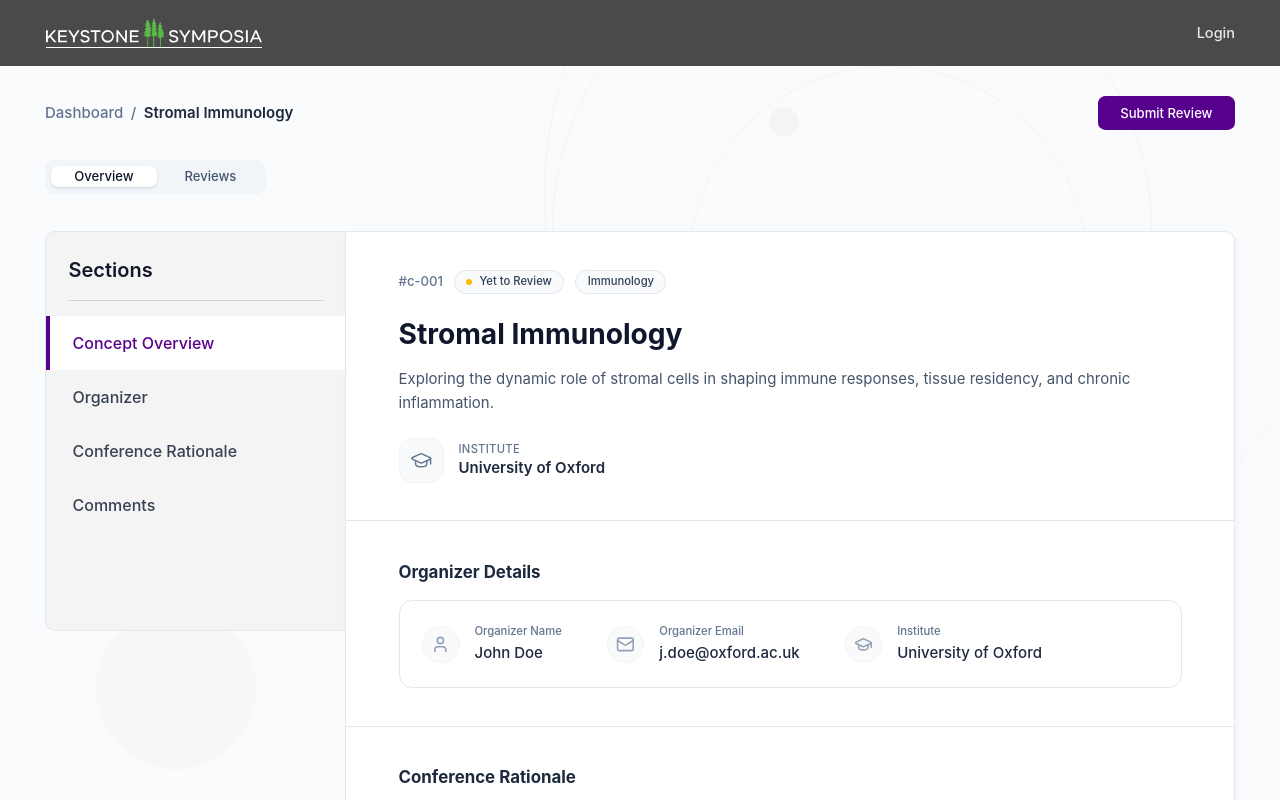
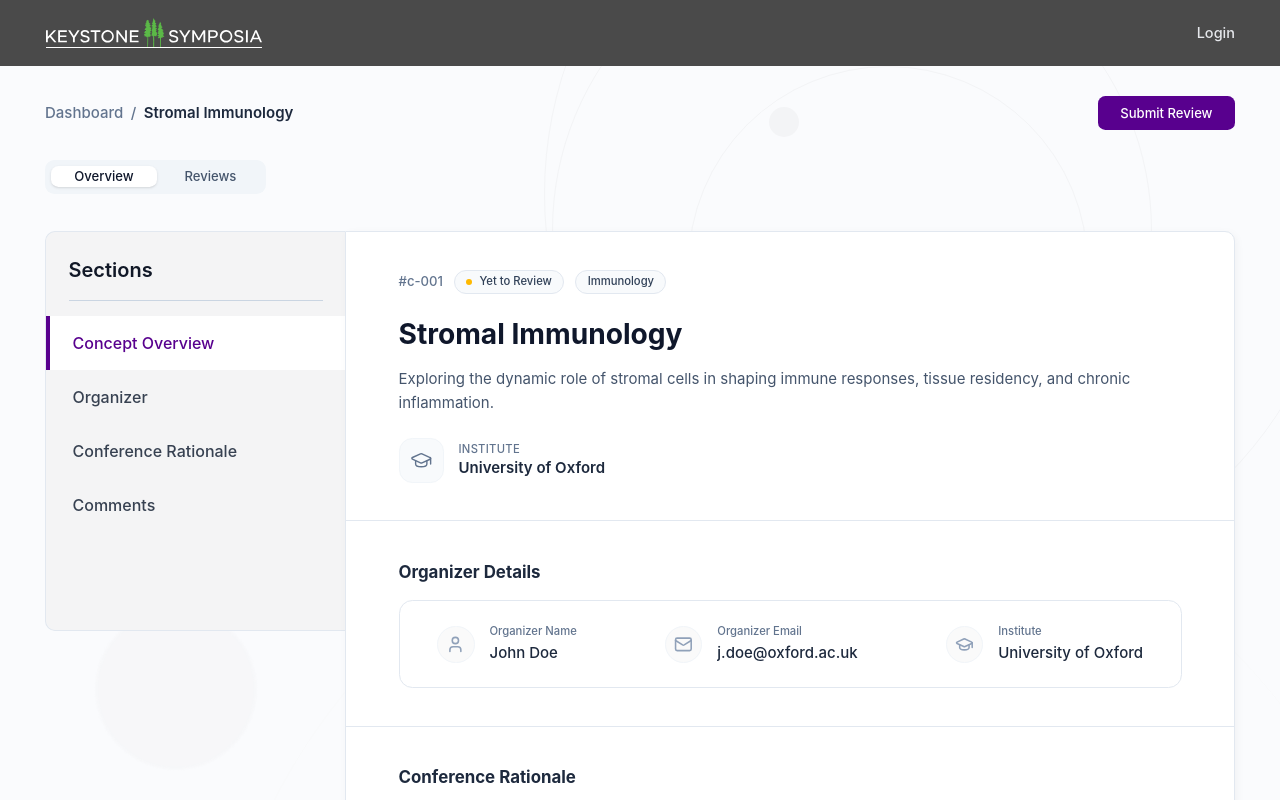
Before and after one commit to keerthana-SDtech/keystone_symposia_webapp, a React (Vite) app: page /reviewer/review/1 in a window 1280 px wide. Shown: the top 800 px of the page. Built offline with nearby package versions, Linux system fonts and the light colour scheme.

Commit message:
style: Adjust Organizer Details section layout to use full width, justify-between, and increased horizontal padding.

```diff
--- a/src/features/review/components/OrganizerDetailsSection.tsx
+++ b/src/features/review/components/OrganizerDetailsSection.tsx
@@ -9,7 +9,7 @@
   return (
     <div id="organizer" className="scroll-mt-8">
       <h3 className="text-lg font-bold text-slate-800 mb-4">Organizer Details</h3>
-      <div className="flex items-center gap-12 p-6 rounded-xl border border-slate-200 bg-white">
+      <div className="flex justify-between items-center w-full p-6 px-10 rounded-xl border border-slate-200 bg-white">
         {/* Name Item */}
         <div className="flex items-center gap-4">
           <div className="w-10 h-10 rounded-full bg-[#FAFAFA] border border-slate-100 flex items-center justify-center shrink-0">
```
